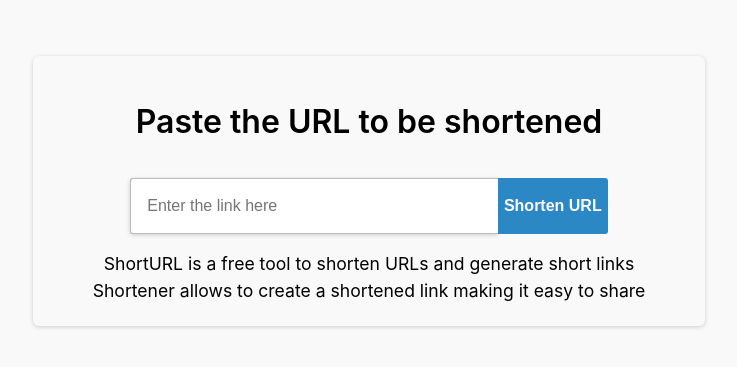
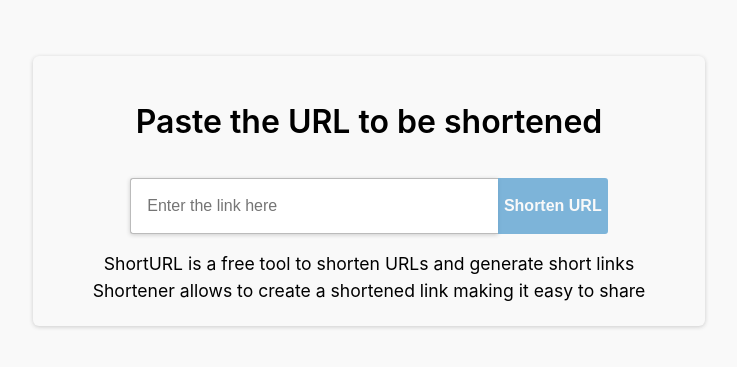
Before and after one commit to alvislim/UrlShortenerFE, a React (Vite) app: page / in a window 1280 px wide. Shown: the part 209-576 px from the top of the page, without its empty margins (301-1038 px from the left). Built offline with nearby package versions, Linux system fonts and the light colour scheme.

Commit message:
added axios and integrate the submit button to be

```diff
--- a/package.json
+++ b/package.json
@@ -10,6 +10,7 @@
     "preview": "vite preview"
   },
   "dependencies": {
+    "axios": "^1.6.8",
     "react": "^18.2.0",
     "react-dom": "^18.2.0"
   },
--- a/src/App.tsx
+++ b/src/App.tsx
@@ -1,10 +1,10 @@
 import "./App.css";
-import InputCard from "@/components/inputCard";
+import UrlCardInput from "@/components/urlCardInput";
 
 function App() {
   return (
     <>
-      <InputCard />
+      <UrlCardInput />
     </>
   );
 }
--- a/src/components/inputCard/index.css
+++ b/src/components/urlCardInput/index.css
@@ -53,3 +53,7 @@
   border-top-left-radius: 0;
   border-bottom-left-radius: 0;
 }
+
+.input-wrapper > .cta:disabled {
+  opacity: 0.6;
+}
--- a/src/components/inputCard/index.tsx
+++ b/src/components/urlCardInput/index.tsx
@@ -1,7 +1,8 @@
 import { ChangeEvent, useState } from "react";
+import axios from "axios";
 import "./index.css";
 
-const InputCard = () => {
+const UrlCardInput = () => {
   const [input, setInput] = useState<string>("");
 
   const onChange = (e: ChangeEvent<HTMLInputElement>) => {
@@ -10,7 +11,17 @@
 
   const onSubmit = (url: string) => {
     console.log(url);
+    axios
+      .post("http://localhost:5173/post", { origUrl: url })
+      .then((res) => {
+        console.log(res.data);
+      })
+      .catch((err) => {
+        console.log(err.message);
+      });
   };
+
+  const disable = input.length === 0;
 
   return (
     <div className='card-container'>
@@ -23,7 +34,10 @@
           className='input'
           placeholder='Enter the link here'
         />
-        <button className='cta' onClick={() => onSubmit(input)}>
+        <button
+          className='cta'
+          onClick={() => onSubmit(input)}
+          disabled={disable}>
           Shorten URL
         </button>
       </div>
@@ -36,4 +50,4 @@
   );
 };
 
-export default InputCard;
+export default UrlCardInput;
```
Also changed, not shown: 1 other file (tests, documents, lock files or other folders).
